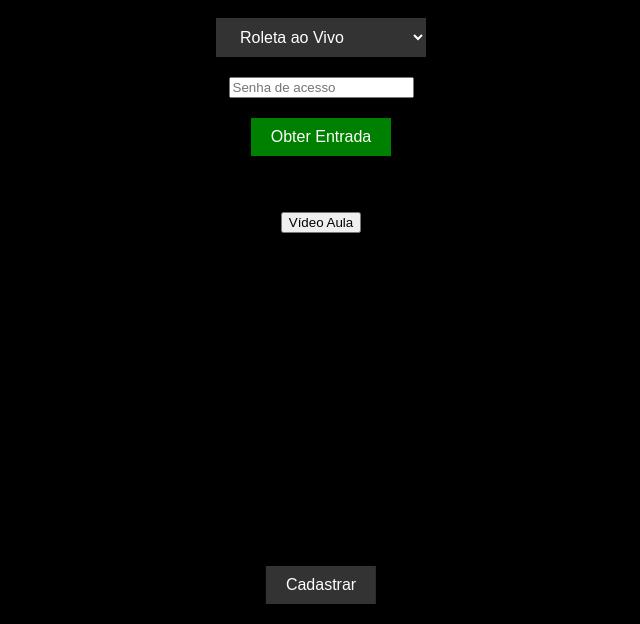
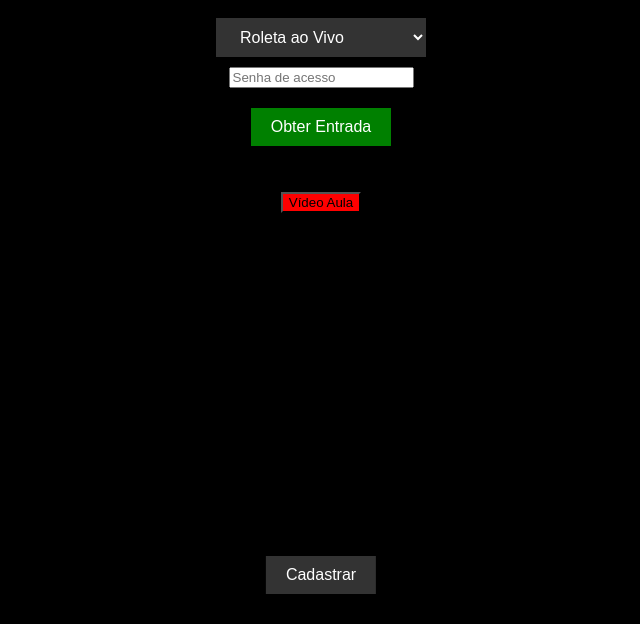
Before and after one commit to podtrader21/MONEYAIROLETA, a plain HTML site: page index.html in a window 1280 px wide. Shown: the part 176-800 px from the top of the page, without its empty margins (319-959 px from the left). Drawn offline with Linux system fonts and the light colour scheme.

Commit message:
Update index.html

```diff
--- a/index.html
+++ b/index.html
@@ -4,6 +4,7 @@
     <title>IA roleta 3.0</title>
     <meta name="viewport" content="width=device-width, initial-scale=1.0">
     <style>
+
         body {
             font-family: Arial, sans-serif;
             background-color: black;
@@ -56,7 +57,12 @@
             display: flex;
             flex-direction: column;
             align-items: center;
-            margin-top: 20px;
+            margin-top: 10px;
+        }
+
+        /* Ajuste o posicionamento dos botões */
+        #botao-cadastrar {
+            margin-bottom: 10px;
         }
    </style>
 </head>
@@ -82,11 +88,12 @@
         <button id="obter-entrada" onclick="verificarSenha()">Obter Entrada</button>
         <p id="mensagem"></p>
     </div>
-    <p id="entrada"></p>
-    <div class="botoes">
+    <p id="entrada"></p><div class="botoes">
+    <a href="https://drive.google.com/file/d/1hqYUde2CzWrIk1q3MBLpBqa0NMCZu4QI/view?usp=drivesdk" target="_blank">
+        <button id="botao-video-aula" style="background-color: red;">Vídeo Aula</button>
         <a href="https://www.sssgame.com?code=426023" target="_blank"><button id="botao-cadastrar">Cadastrar</button></a>
     </div>
-    <a href="https://drive.google.com/file/d/1hqYUde2CzWrIk1q3MBLpBqa0NMCZu4QI/view?usp=drivesdk" target="_blank"><button id="botao-video-aula">Vídeo Aula</button></a>
+
 
     <!-- Script para verificar a senha e exibir entrada -->
     <script>
@@ -114,5 +121,3 @@
             }
         }
     </script>
-</body>
-    </html>
```
